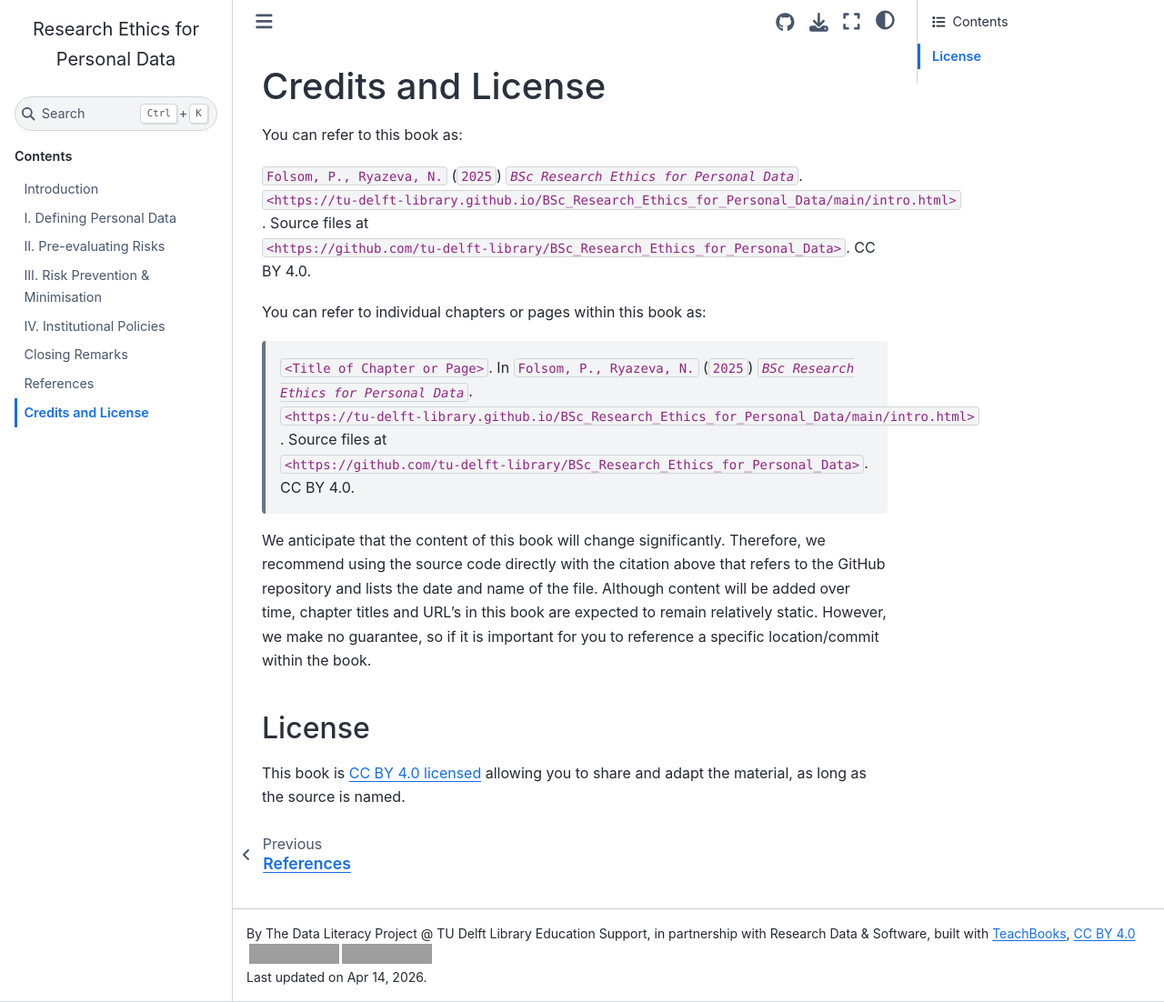
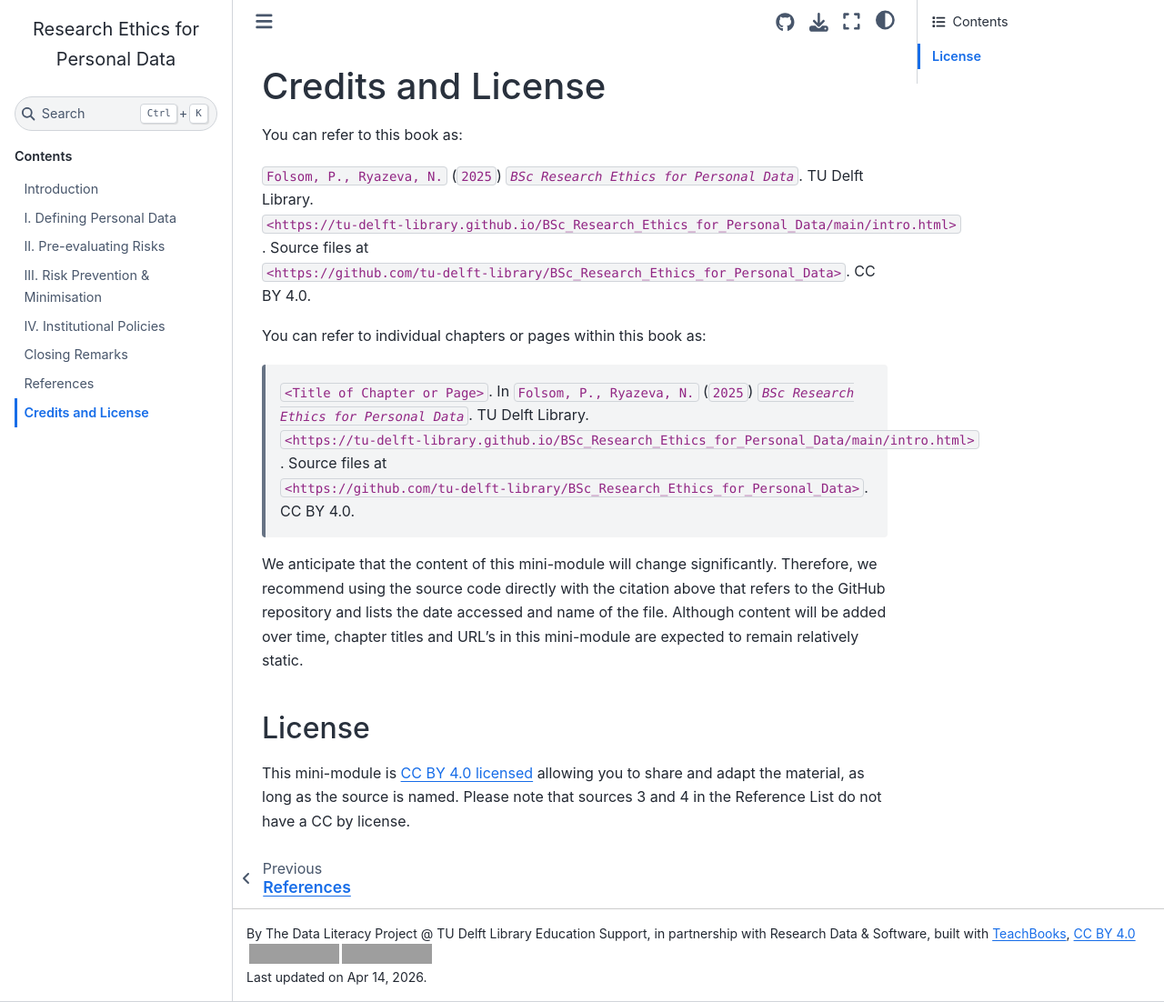
Before and after one commit to tu-delft-library/BSc_Research_Ethics_for_Personal_Data, a Jupyter Book: the page built from book/credits.md, in a window 1280 px wide and 1102 px high. Shown: the whole window at 91% size. Built offline with Jupyter Book 1.0.4 settings and Sphinx 7.4.7 and the Sphinx Book theme 1.1.4, drawn with Linux system fonts in a browser that asks for light colours; comment, search, counter and statistics services are not loaded; grey boxes are pictures that could not be loaded.

Commit message:
revisions based on feedback

```diff
--- a/book/credits.md
+++ b/book/credits.md
@@ -3,14 +3,14 @@
 
 You can refer to this book as:
 
-`Folsom, P., Ryazeva, N.` (`2025`) _`BSc Research Ethics for Personal Data`_. `<https://tu-delft-library.github.io/BSc_Research_Ethics_for_Personal_Data/main/intro.html>`. Source files at `<https://github.com/tu-delft-library/BSc_Research_Ethics_for_Personal_Data>`. CC BY 4.0.
+`Folsom, P., Ryazeva, N.` (`2025`) _`BSc Research Ethics for Personal Data`_.  TU Delft Library.  `<https://tu-delft-library.github.io/BSc_Research_Ethics_for_Personal_Data/main/intro.html>`. Source files at `<https://github.com/tu-delft-library/BSc_Research_Ethics_for_Personal_Data>`. CC BY 4.0.
 
 You can refer to individual chapters or pages within this book as:
 
-> `<Title of Chapter or Page>`. In `Folsom, P., Ryazeva, N.` (`2025`) _`BSc Research Ethics for Personal Data`_. `<https://tu-delft-library.github.io/BSc_Research_Ethics_for_Personal_Data/main/intro.html>`. Source files at `<https://github.com/tu-delft-library/BSc_Research_Ethics_for_Personal_Data>`. CC BY 4.0.
+> `<Title of Chapter or Page>`. In `Folsom, P., Ryazeva, N.` (`2025`) _`BSc Research Ethics for Personal Data`_. TU Delft Library.  `<https://tu-delft-library.github.io/BSc_Research_Ethics_for_Personal_Data/main/intro.html>`. Source files at `<https://github.com/tu-delft-library/BSc_Research_Ethics_for_Personal_Data>`. CC BY 4.0.
 
-We anticipate that the content of this book will change significantly. Therefore, we recommend using the source code directly with the citation above that refers to the GitHub repository and lists the date and name of the file. Although content will be added over time, chapter titles and URL's in this book are expected to remain relatively static. However, we make no guarantee, so if it is important for you to reference a specific location/commit within the book.
+We anticipate that the content of this mini-module will change significantly. Therefore, we recommend using the source code directly with the citation above that refers to the GitHub repository and lists the date accessed and name of the file. Although content will be added over time, chapter titles and URL's in this mini-module are expected to remain relatively static.
 
 
 ## License
-This book is [CC BY 4.0 licensed](https://creativecommons.org/licenses/by/4.0/) allowing you to share and adapt the material, as long as the source is named.
+This mini-module is [CC BY 4.0 licensed](https://creativecommons.org/licenses/by/4.0/) allowing you to share and adapt the material, as long as the source is named. Please note that sources 3 and 4 in the Reference List do not have a CC by license.
```
